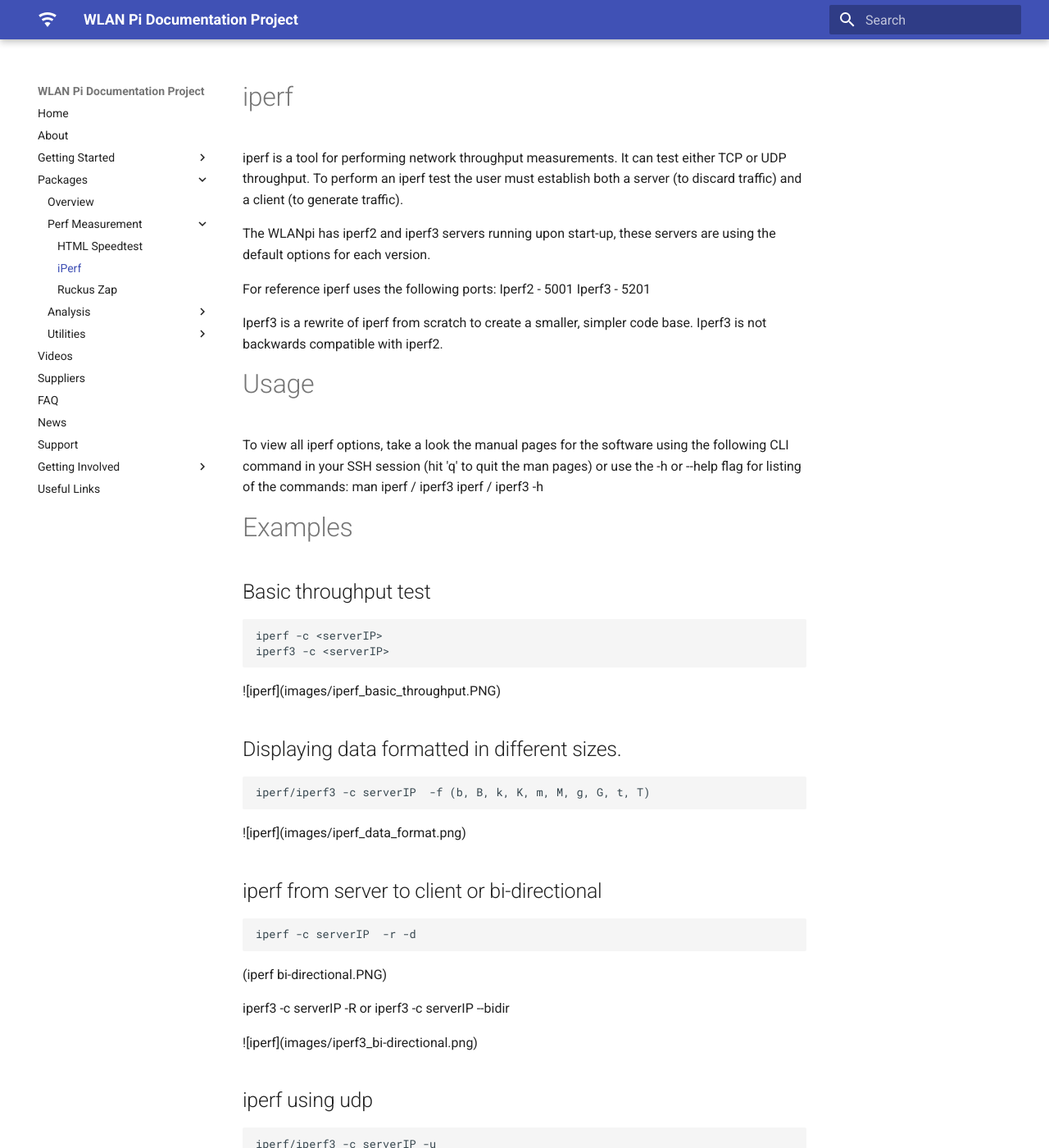
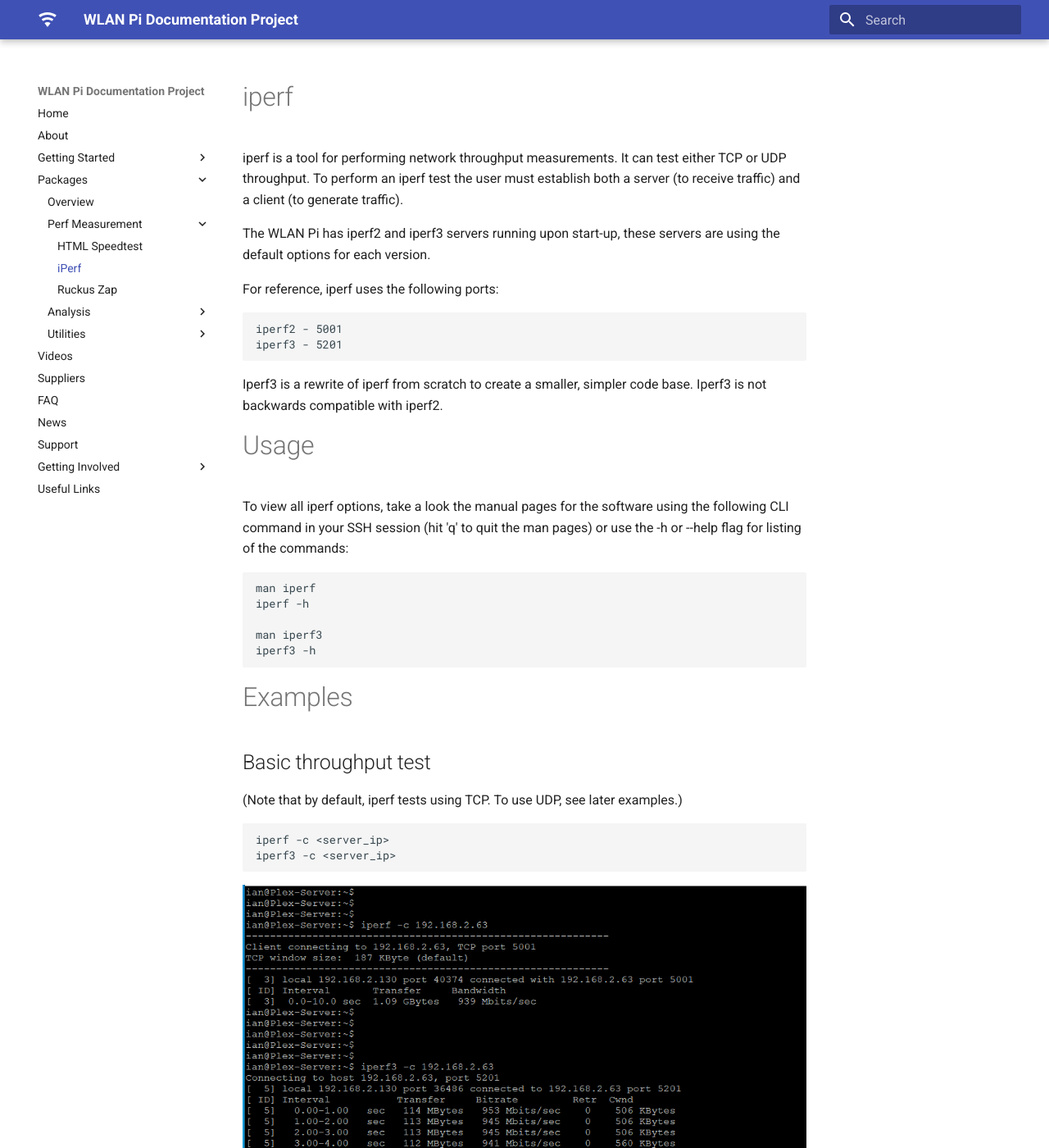
Before and after one commit to WLAN-Pi/wlanpi-documentation, an MkDocs documentation site: the page built from docs/pkg_perf_iperf.md, in a window 1280 px wide and 1400 px high. Shown: the whole window at 82% size. Built offline with MkDocs 1.6.1 and Material for MkDocs 9.7.7, drawn with Linux system fonts in a browser that asks for light colours; some of the changed text lies outside the part shown.

Commit message:
minor formatting updates

````diff
--- a/docs/pkg_perf_iperf.md
+++ b/docs/pkg_perf_iperf.md
@@ -1,81 +1,83 @@
 Title: iperf
-Authors: Nigel Bowden
+Authors: Ian Stout/Nigel Bowden
 
 # iperf
+iperf  is a tool for performing network throughput measurements.  It can test either TCP or UDP throughput.  To perform an iperf test the user must establish both a server (to receive traffic) and a client (to generate traffic).
 
-iperf  is a tool for performing network throughput measurements.  It can test either TCP or UDP throughput.  To perform an iperf test the user must establish both a server (to discard traffic) and a client (to generate traffic).
+The WLAN Pi has iperf2 and iperf3 servers running upon start-up, these servers are using the default options for each version.
 
-The WLANpi has iperf2 and iperf3 servers running upon start-up, these servers are using the default options for each version.
-
-For reference iperf uses the following ports:
-Iperf2 - 5001
-Iperf3 - 5201
+For reference, iperf uses the following ports:
+```
+iperf2 - 5001
+iperf3 - 5201
+```
 
 Iperf3 is a rewrite of iperf from scratch to create a smaller, simpler code base. Iperf3 is not backwards compatible with iperf2.
 
+# Usage
+To view all iperf options, take a look the manual pages for the software using the following CLI command in your SSH session (hit 'q' to quit the man pages) or use the -h or --help flag for listing of the commands:
 
-# Usage
+```
+man iperf
+iperf -h
 
-To view all iperf options, take a look the manual pages for the software using the following CLI command in your SSH session (hit 'q' to quit the man pages) or use the -h or --help flag for listing of the commands:
-man iperf / iperf3
-iperf / iperf3 -h
+man iperf3
+iperf3 -h
+```
 
 # Examples
-
 ## Basic throughput test
 
+(Note that by default, iperf tests using TCP. To use UDP, see later examples.)
+
 ```
-iperf -c <serverIP>
-iperf3 -c <serverIP>
+iperf -c <server_ip>
+iperf3 -c <server_ip>
 ```
 
-<div style="float: center;">
-![iperf](images/iperf_basic_throughput.PNG)
-</div>
+![iperf](images/iperf_basic_throughput.png)
+
+## Displaying data formatted in different units.
+The units that in which results are displayed (i.e. Kilobits per sec, Megabits per sec etc.) may be modified using the following command attributes:
+```
+iperf -c <server_ip>  -f (b, B, k, K, m, M, g, G, t, T)
+iperf3 -c <server_ip>  -f (b, B, k, K, m, M, g, G, t, T)
+```
+
+![iperf](images/iperf_data_format.png)
+
+## iperf from server to client (reverse direction test) or bi-directional test
+```
+iperf -c <server_ip>  -r -d
+```
+
+![iperf](images/iperf_bi-directional.png)
+
+```
+iperf3 -c <server_ip>  -R or iperf3 -c <server_ip>  --bidir
+```
+
+![iperf](images/iperf3_bi-directional.png)
 
 
-## Displaying data formatted in different sizes.
-
+## iperf using udp
 ```
-iperf/iperf3 -c serverIP  -f (b, B, k, K, m, M, g, G, t, T)
+iperf -c <server_ip> -u
+iperf3 -c <server_ip> -u
 ```
 
-<div style="float: center;">
-![iperf](images/iperf_data_format.png)
-</div>
-
-
-## iperf from server to client or bi-directional
-
-```
-iperf -c serverIP  -r -d
-```
-
-(iperf bi-directional.PNG)
-
-
-iperf3 -c serverIP  -R or iperf3 -c serverIP  --bidir
-
-<div style="float: center;">
-![iperf](images/iperf3_bi-directional.png)
-</div>
-
-## iperf using udp
-
-```
-iperf/iperf3 -c serverIP -u
-```
-
-<div style="float: center;">
 ![iperf](images/iperf_udp.png)
-</div>
 
 
 # References
-
+The following references may be useful for futher information about iperf:
 * [iperf home page][Home_Page]
 * [iPerf2 vs iPerf3 | Panos Vouzis | WLPC Phoenix 2020][WLPC_Video]
+* [It's not the Network | Panos Vouzis | WLPC Phoenix 2018][WLPC_Video2]
 
 <!-- Link list -->
+[Home_Page]: https://iperf.fr/
 [WLPC_Video]: https://youtu.be/nZOtocu12hw
-[Home_Page]: https://iperf.fr/
+[WLPC_Video2]: https://youtu.be/pC4oQQ8gfZs
+
+<small><i>(Contributed by Ian Stout)</i></small>
````
